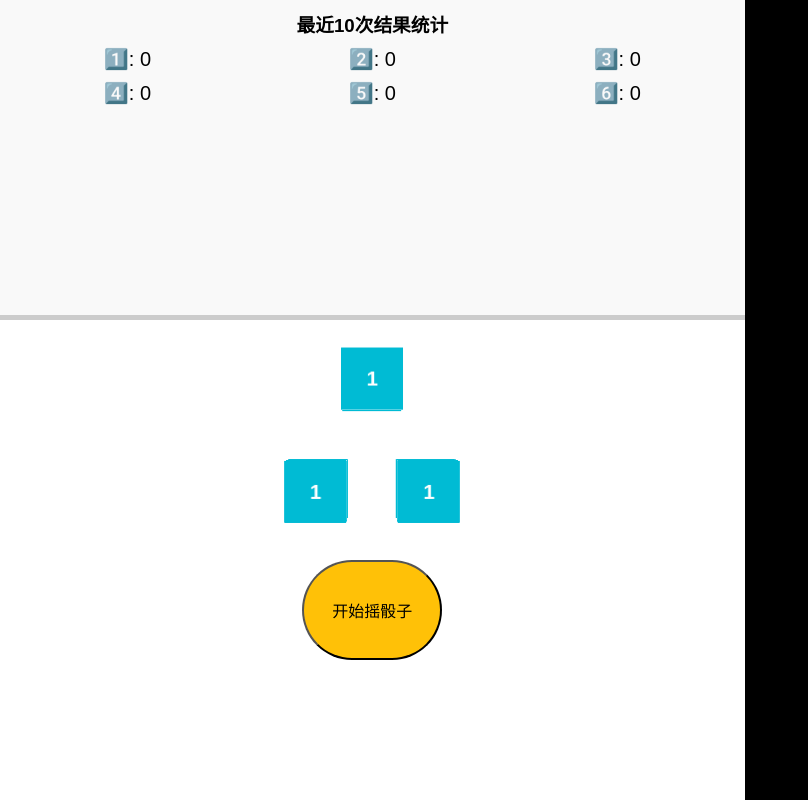
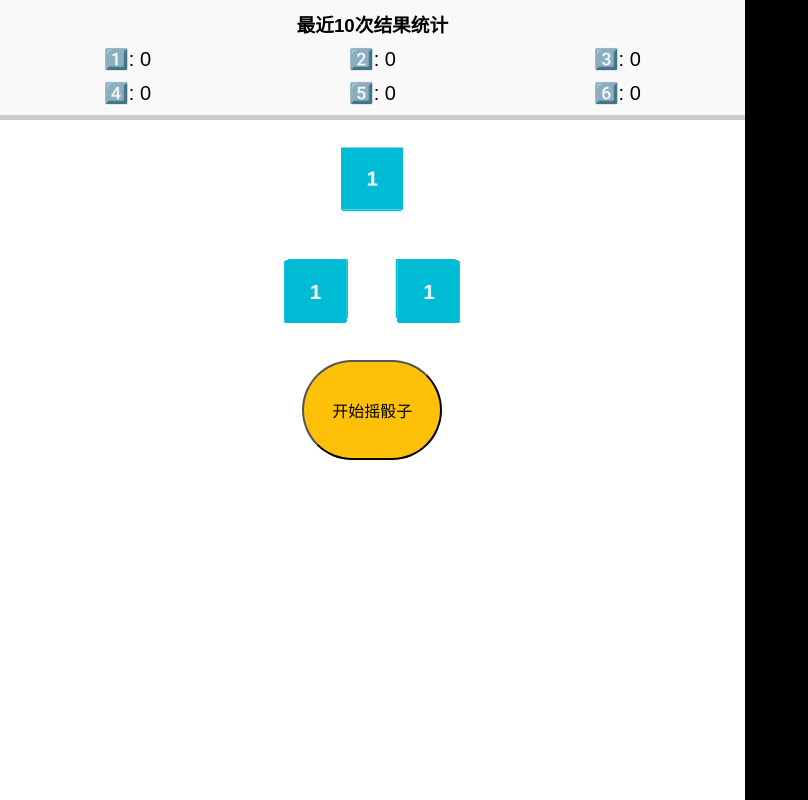
Before and after one commit to prettyboy3151/yaotouzi, a plain HTML site: page yaotouzi.html in a window 1280 px wide. Shown: the whole page, without its empty margins (0-808 px from the left). Drawn offline with Linux system fonts and the light colour scheme.

Commit message:
更新 yaotouzi.html

```diff
--- a/yaotouzi.html
+++ b/yaotouzi.html
@@ -23,7 +23,7 @@
         }
         .stats-container {
             width: 100%;
-            height: 40vh;
+            height: auto;
             padding: 10px;
             box-sizing: border-box;
             background-color: #f9f9f9;
```
